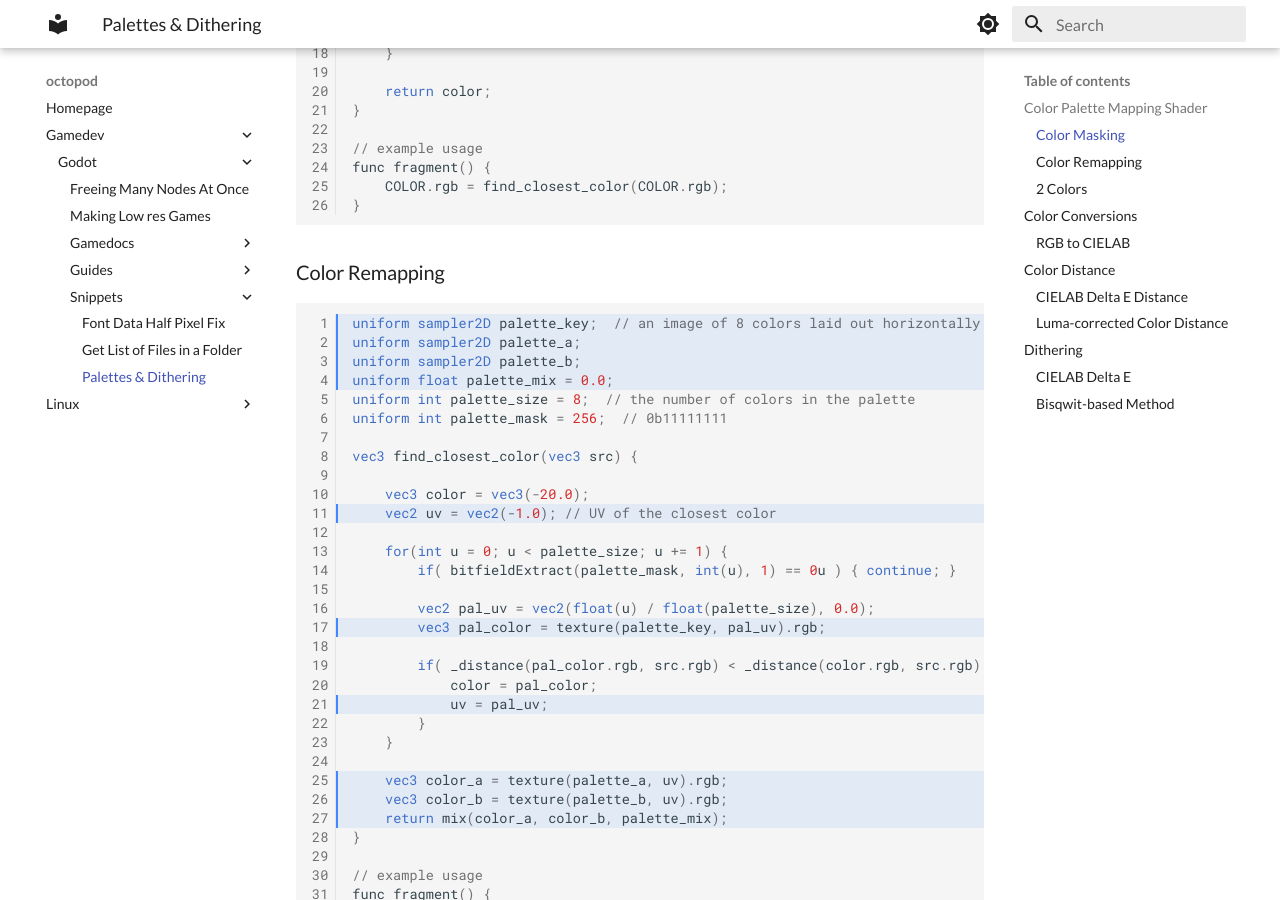
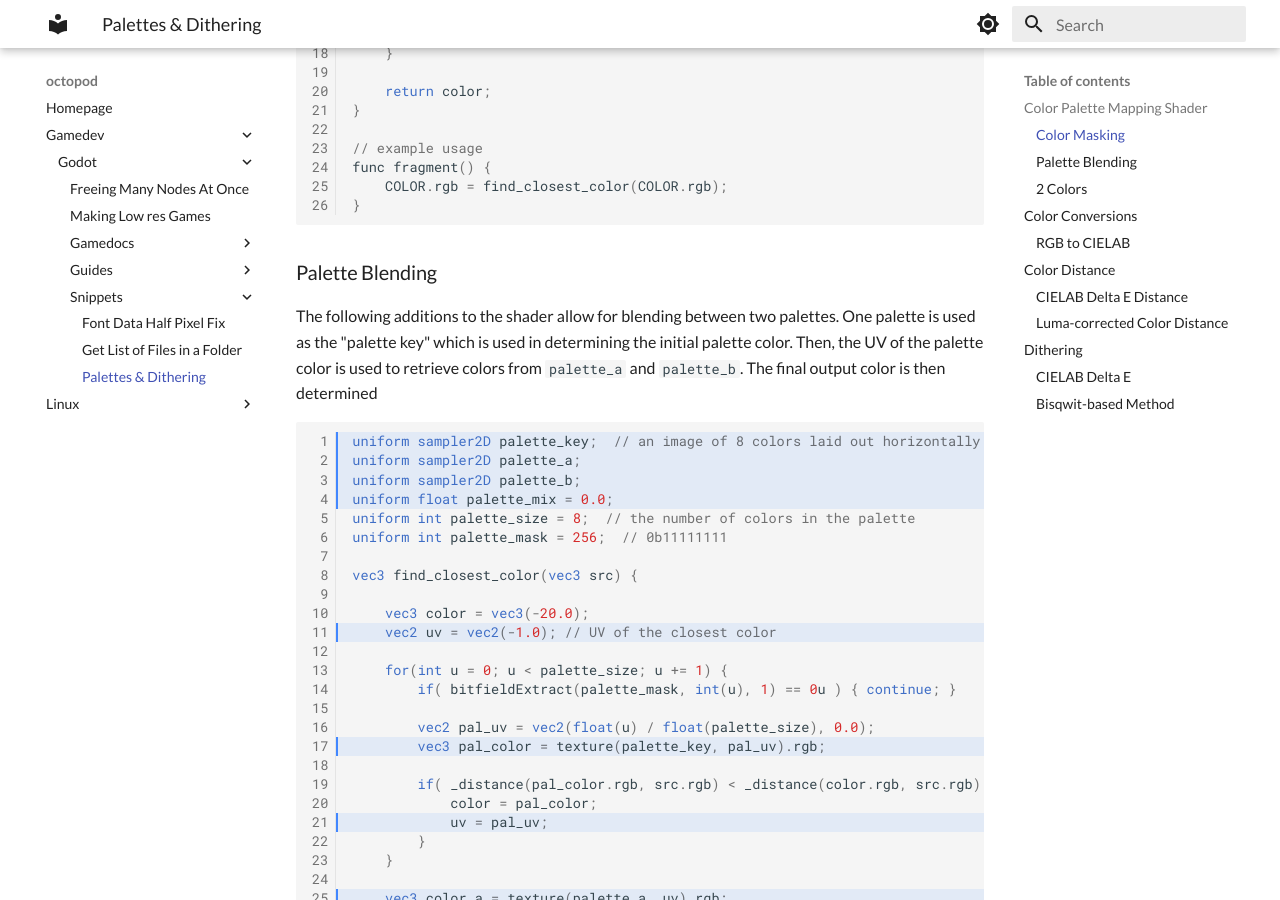
Before and after one commit to bakana808/mkdocs, an MkDocs documentation site: the page built from docs/gamedev/godot/snippets/Palettes & Dithering.md, in a window 1280 px wide and 900 px high, scrolled down 1438 px. Built offline with MkDocs 1.6.1 and Material for MkDocs 9.7.7, drawn with Linux system fonts in a browser that asks for light colours.

Commit message:
vault backup: 2023-05-31 17:19:54

````diff
--- a/docs/gamedev/godot/snippets/Palettes & Dithering.md
+++ b/docs/gamedev/godot/snippets/Palettes & Dithering.md
@@ -62,7 +62,8 @@ func fragment() {
 }
 ```
 
-### Color Remapping
+### Palette Blending
+The following additions to the shader allow for blending between two palettes. One palette is used as the "palette key" which is used in determining the initial palette color. Then, the UV of the palette color is used to retrieve colors from `palette_a` and `palette_b`. The final output color is then determined
 ``` glsl linenums="1" hl_lines="1 2 3 4 11 17 21 25 26 27"
 uniform sampler2D palette_key;  // an image of 8 colors laid out horizontally
 uniform sampler2D palette_a;
````
